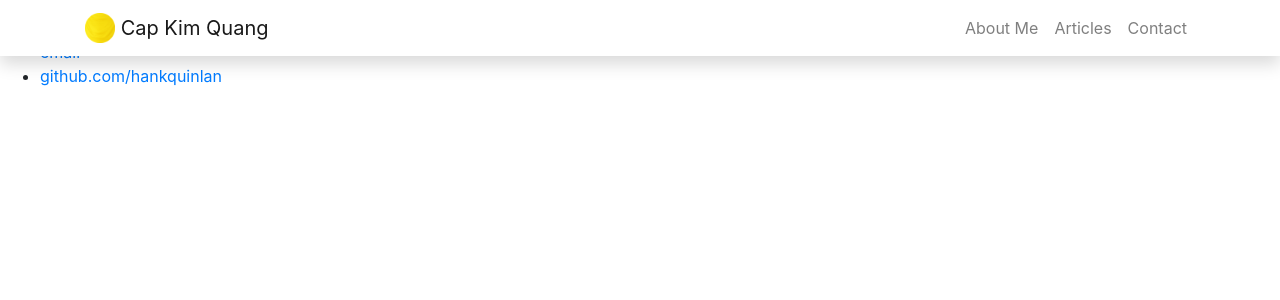
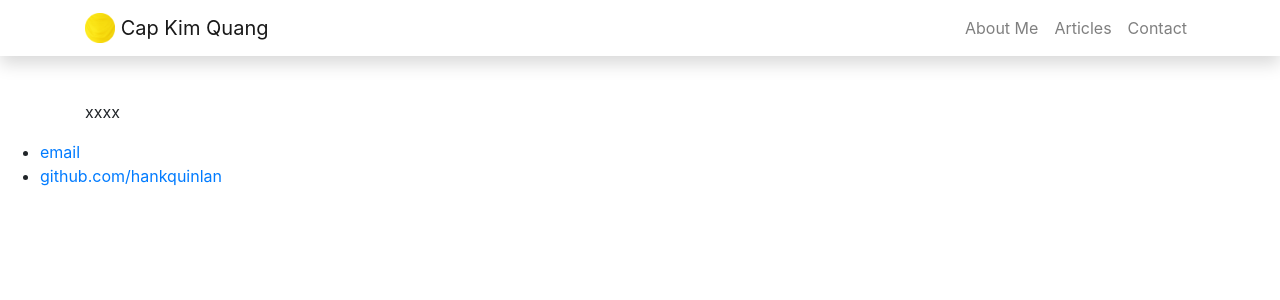
Before and after one commit to capkimquang/capkimquang.github.io, a Jekyll site: the page built from images/navigation-bar/README.md, in a window 1280 px wide. Shown: the top 300 px of the page. Built offline with Jekyll 4.4.1, drawn with Linux system fonts in a browser that asks for light colours; our own code applies the rules of GitHub Pages for plain Markdown files.

Commit message:
remove fullpage

```diff
--- a/css/main.css
+++ b/css/main.css
@@ -1,8 +1,3 @@
-.fullpage {
-  width: 100vh;
-  min-width: 500px;
-  background-image: url('https://source.unsplash.com/BtbjCFUvBXs/1920x1080');
-  background-size: cover;
-  background-position: center;
-  background-repeat: no-repeat;
+body {
+  margin-top: 100px;
 }
```
